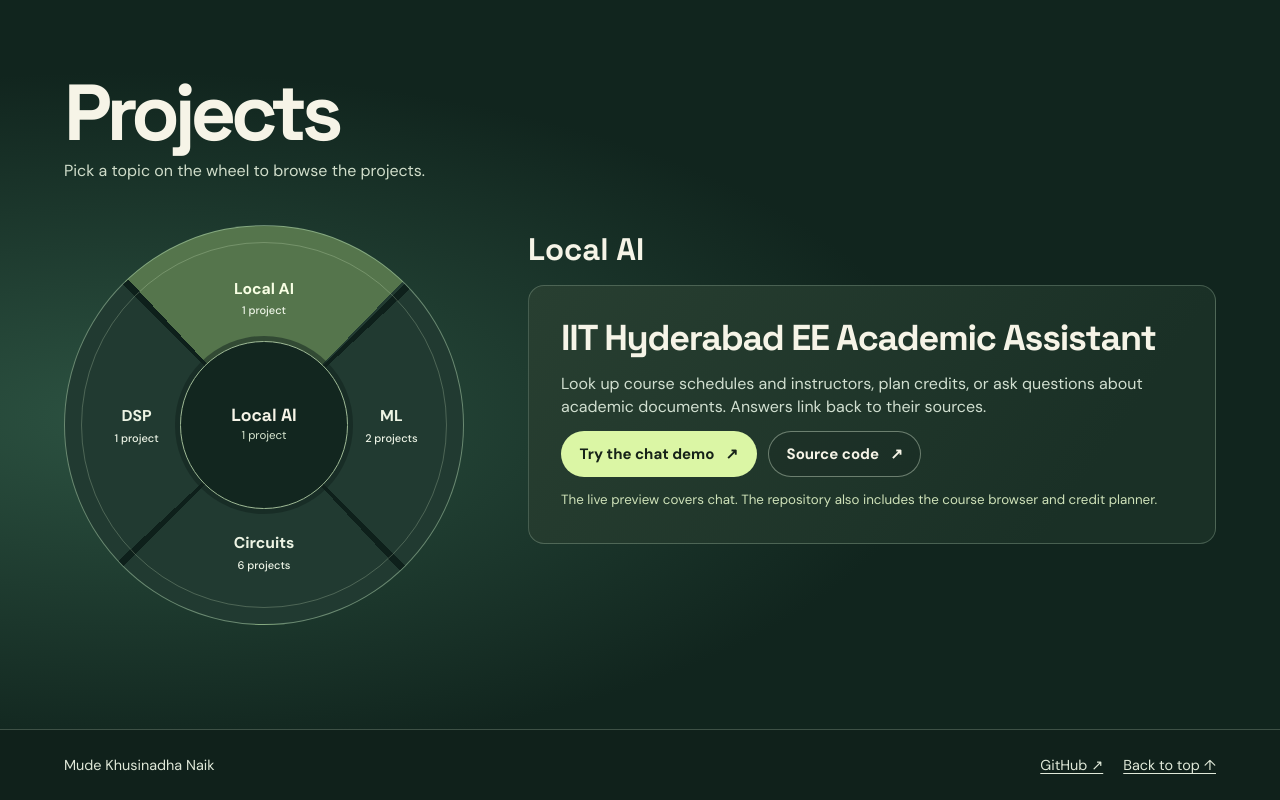
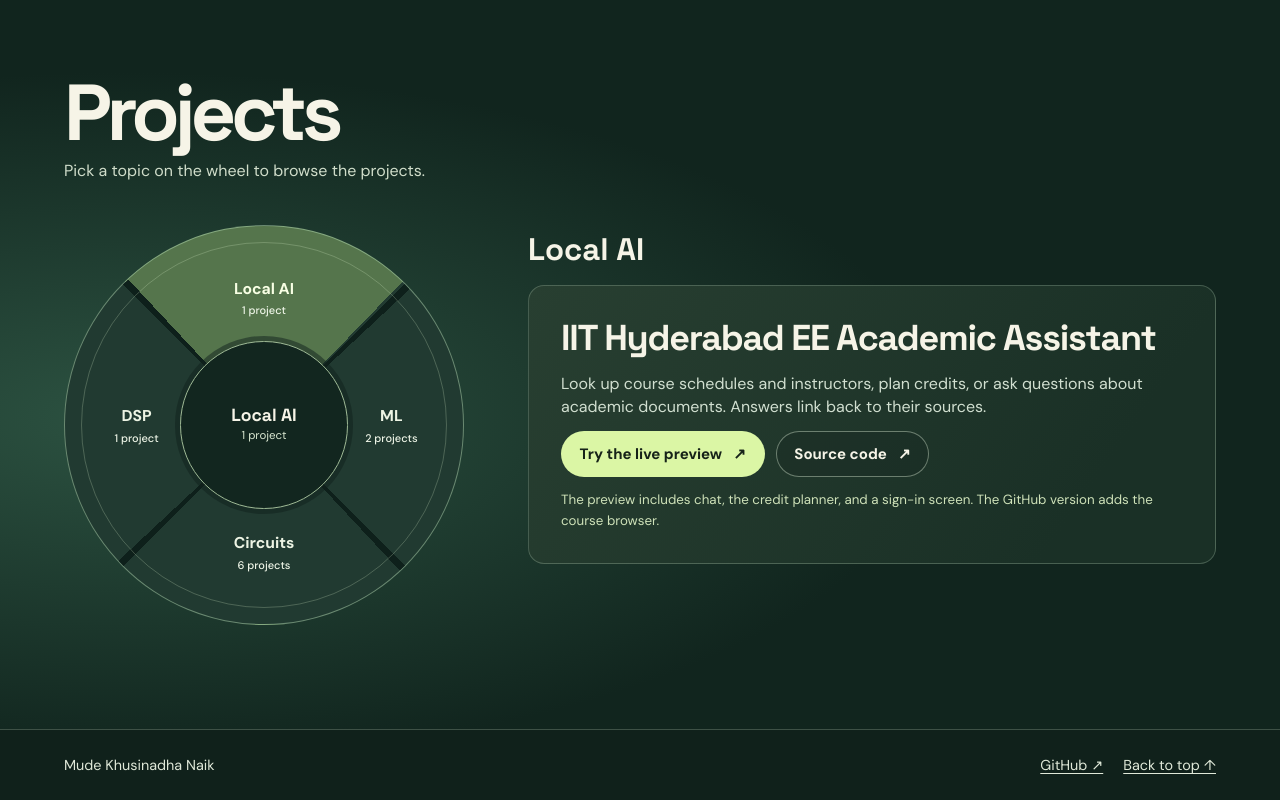
Before and after one commit to Meowfessor96/Portfolio, a plain HTML site: page index.html in a window 1280 px wide. Shown: the part 1671-2471 px from the top of the page. Drawn offline with Linux system fonts and the light colour scheme.

Commit message:
Link academic assistant to newer Netlify preview

```diff
--- a/index.html
+++ b/index.html
@@ -94,10 +94,10 @@
                 <h4>IIT Hyderabad EE Academic Assistant</h4>
                 <p>Look up course schedules and instructors, plan credits, or ask questions about academic documents. Answers link back to their sources.</p>
                 <div class="project-actions">
-                  <a class="button button-bright" href="https://iith-electrical-chatbot.netlify.app/" target="_blank" rel="noopener">Try the chat demo <span aria-hidden="true">↗</span></a>
+                  <a class="button button-bright" href="https://6afd276cdbb909bd08e945aa--iith-electrical-chatbot.netlify.app/" target="_blank" rel="noopener">Try the live preview <span aria-hidden="true">↗</span></a>
                   <a class="button button-dark" href="https://github.com/Meowfessor96/iith-ee-academic-assistant" target="_blank" rel="noopener">Source code <span aria-hidden="true">↗</span></a>
                 </div>
-                <small>The live preview covers chat. The repository also includes the course browser and credit planner.</small>
+                <small>The preview includes chat, the credit planner, and a sign-in screen. The GitHub version adds the course browser.</small>
               </article>
             </div>
           </section>
```
